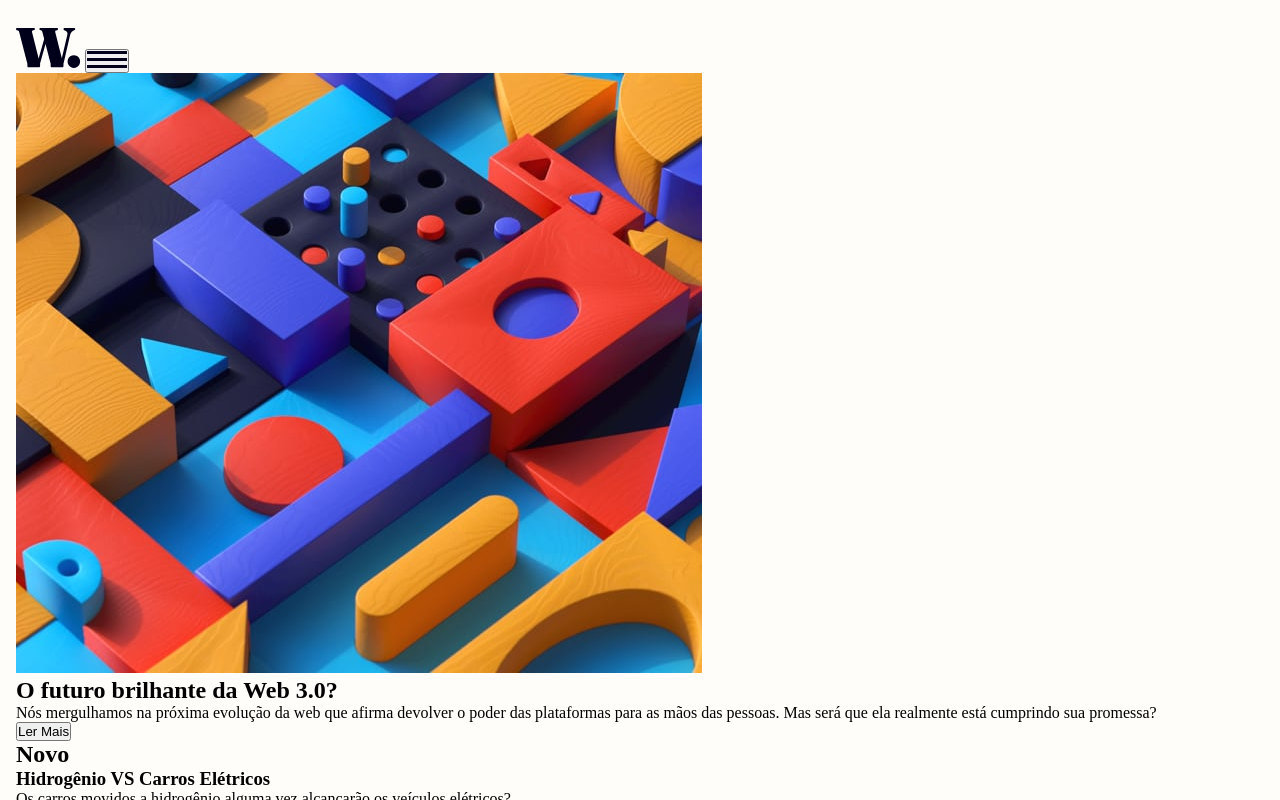
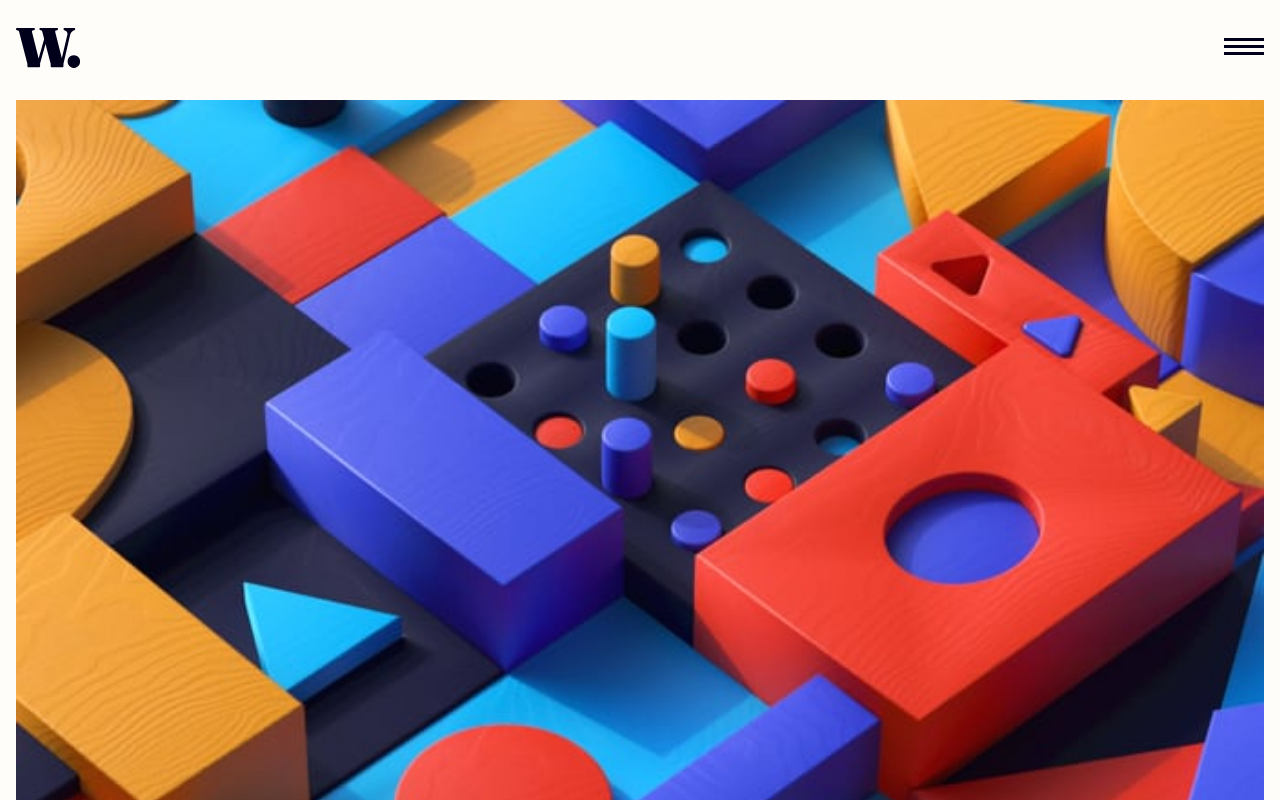
Before and after one commit to pi-menta/noticias, a plain HTML site: page index.html in a window 1280 px wide. Shown: the top 800 px of the page. Drawn offline with Linux system fonts and the light colour scheme.

Commit message:
Primeira versão do header estilizada e primeira seção do main também estilizada

```diff
--- a/index.html
+++ b/index.html
@@ -3,6 +3,11 @@
 <head>
     <meta charset="UTF-8">
     <meta name="viewport" content="width=device-width, initial-scale=1.0">
+
+    <link rel="preconnect" href="https://fonts.googleapis.com">
+    <link rel="preconnect" href="https://fonts.gstatic.com" crossorigin>
+    <link href="https://fonts.googleapis.com/css2?family=Inter:wght@100..900&display=swap" rel="stylesheet">
+
     <link rel="stylesheet" href="style.css">
     <title>W. Notícias</title>
 </head>
@@ -16,7 +21,7 @@
     </header>
 
     <main>
-        <section>
+        <section class="primeira-secao">
             <img src="./assets/images/image-web-3-mobile.jpg" alt="ícone de puzzle colorido">
             <h1>O futuro brilhante da Web 3.0?</h1>
             <p>Nós mergulhamos na próxima evolução da web que afirma devolver o poder das plataformas para as mãos das pessoas. Mas será que ela realmente está cumprindo sua promessa?</p>
--- a/style.css
+++ b/style.css
@@ -2,6 +2,8 @@
     margin: 0;
     padding: 0;
     box-sizing: border-box;
+    font-family: "Inter", sans-serif;
+    -webkit-font-smoothing: antialiased;
 }
 
 :root {
@@ -19,5 +21,48 @@ body {
 }
 
 .header-mobile {
+    display: flex;
+    justify-content: space-between;
+    align-items: center;
+    margin-bottom: 2rem;
+}
 
+.header-mobile button {
+    border: none;
+    background: none;
 }
+
+.primeira-secao {
+    margin-bottom: 4rem;
+}
+
+.primeira-secao img {
+    width: 100%;
+    margin-bottom: 1.5rem;
+}
+
+.primeira-secao h1 {
+    font-size: 2.5rem;
+    line-height: 100%;
+    color: var(--dark-blue);
+    margin-bottom: 1rem;
+}
+
+.primeira-secao p {
+    font-size: 0.9375rem;
+    line-height: 1.625rem;
+    color: var(--gunmetal);
+    margin-bottom: 1.5rem;
+}
+
+.primeira-secao button {
+    padding: 0.75rem 2rem;
+    background-color: var(--vermillion);
+    border: none;
+    text-transform: uppercase;
+    color: var(--almost-white);
+    font-weight: 700;
+    font-size: 0.875rem;
+    letter-spacing: 0.275rem;
+    line-height: 1.5rem;
+}
```
